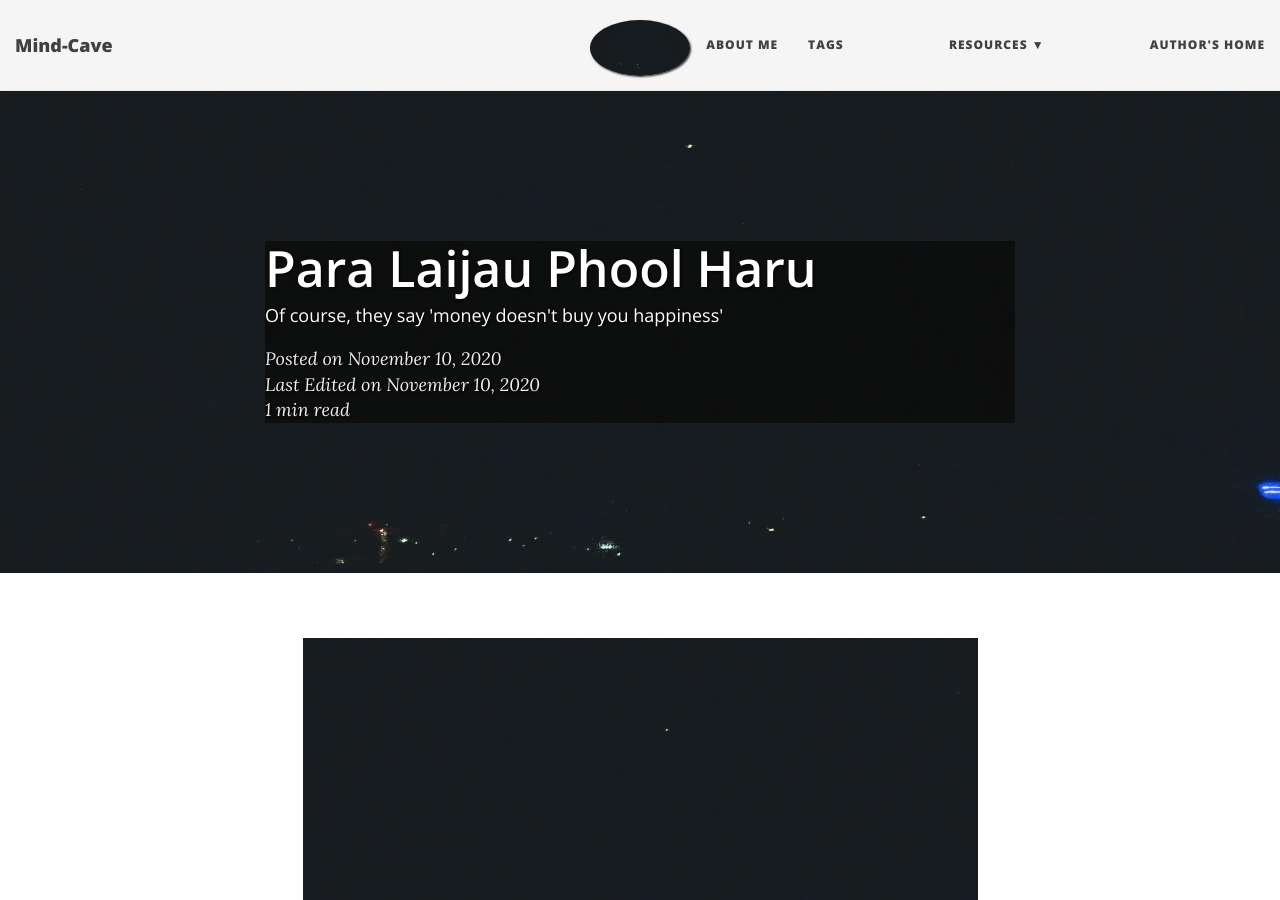
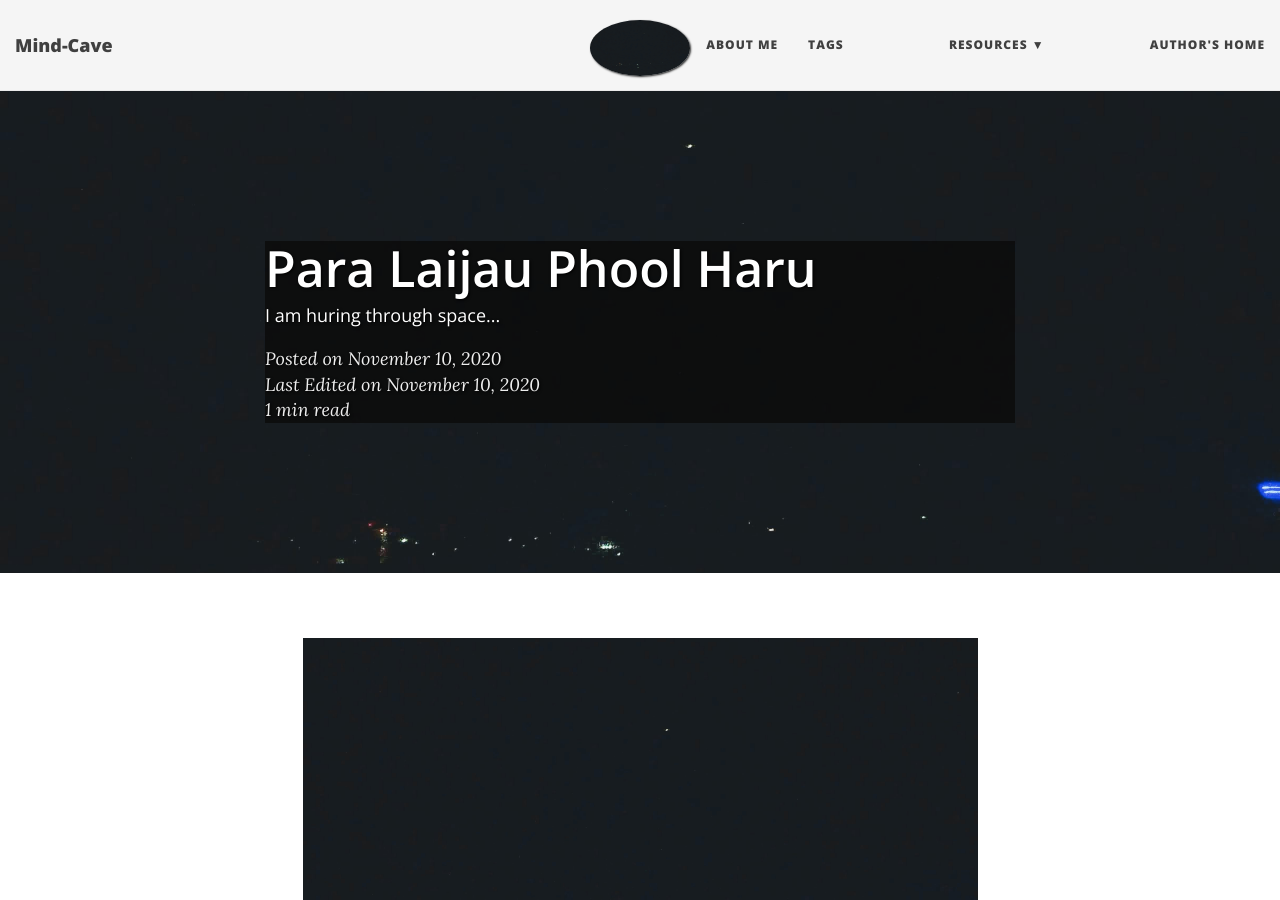
Before and after one commit to NISH1001/mind-cave, a Jekyll site: the page built from _posts/2020-11-10-para-laijau.markdown, in a window 1280 px wide and 900 px high. Built offline with Jekyll 4.4.1, drawn with Linux system fonts in a browser that asks for light colours; nearby versions of some CDN libraries; comment, search, counter and statistics services are not loaded.

Commit message:
Fix subtitle

```diff
--- a/_posts/2020-11-10-para-laijau.markdown
+++ b/_posts/2020-11-10-para-laijau.markdown
@@ -5,7 +5,7 @@ date:   2020-11-10 19:15:00 +0545
 last_edited_on:   2020-11-10 19:18:00 +0545
 categories: writing
 tags: writing life loneliness story sci-fi hope
-subtitle: "Of course, they say 'money doesn't buy you happiness'"
+subtitle: "I am huring through space..."
 comments: true
 header-img: "img/post-headers/2020-11-10-para-laijau.jpg"
 image: "img/post-headers/2020-11-10-para-laijau.jpg"
```
